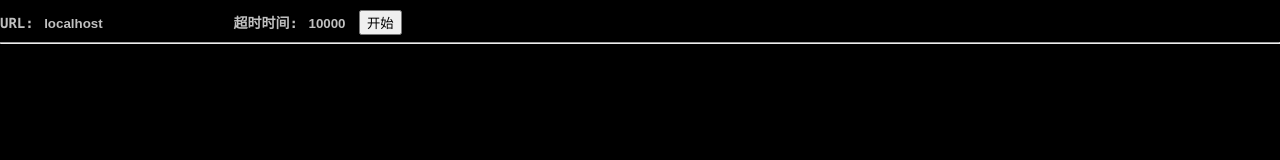
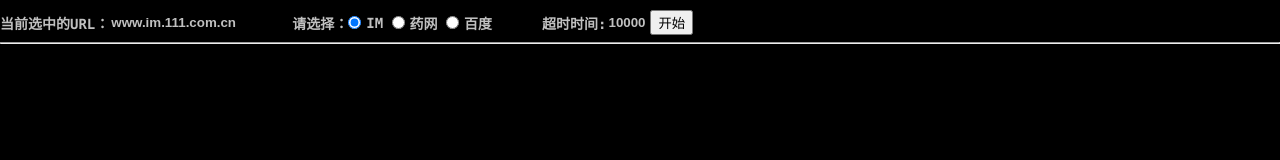
Before and after one commit to iplaycodex/checkNetworkStatus, a plain HTML site: page index.html in a window 1280 px wide. Drawn offline with Linux system fonts and the light colour scheme.

Commit message:
Update index.html
update

```diff
--- a/index.html
+++ b/index.html
@@ -20,12 +20,30 @@
 				margin: 10px 0;
 			}
 
+			#divInput {
+				display: flex;
+				align-items: center;
+			}
+
 			#txtURL,
 			#txtTimeout {
 				background: none;
 				border: none;
 				color: #C0C0C0;
 				font-weight: bold;
+			}
+
+			#radio-box {
+				margin-right: 50px;
+			}
+
+			#radio-box .item {
+				display: inline-flex;
+				align-items: center;
+			}
+
+			#radio-box .item input {
+				margin: 0 5px 0 0;
 			}
 
 			#divContent {
@@ -45,24 +63,30 @@
 
 	<body>
 		<div id="divInput">
-        <span>URL:</span>
+			<span>当前选中的URL：</span>
 			<input id="txtURL" type="text" />
+			<span>请选择：</span>
+			<div id="radio-box">
+				<label class="item"><input type="radio" name="target" id="im" value="www.im.111.com.cn" checked/>IM</label>
+				<label class="item"><input type="radio" name="target" id="yaowang" value="www.111.com.cn" />药网</label>
+				<label class="item"><input type="radio" name="target" id="baidu" value="www.baidu.com" />百度</label>
+			</div>
 			<span>超时时间:</span>
 			<input id="txtTimeout" type="text" value="10000" />
 			<input id="btnSwitch" type="button" value="开始" onclick="handleBtnClick()" />
-        <hr />
 		</div>
+		<hr/>
 		<div id="divContent"></div>
 		<script>
 			var intStartTime;
 			var objIMG = new Image();
 			objIMG.onerror = function() {
-            if (navigator.onLine) {
+				if(navigator.onLine) {
 					/*
 					 * 有回应,取消超时计时
 					 */
 					clearTimeout(intTimerID);
-                if (!bolIsRunning || bolIsTimeout)
+					if(!bolIsRunning || bolIsTimeout)
 						return;
 					var delay = new Date() - intStartTime;
 					println("来自 " +
@@ -93,7 +117,7 @@
 			}
 
 			function timeout() {
-            if (!bolIsRunning)
+				if(!bolIsRunning)
 					return;
 				bolIsTimeout = true;
 				objIMG.src = "X:\\";
@@ -114,17 +138,20 @@
 			var objBtn = $("btnSwitch");
 			var objContent = $("divContent");
 			var objTxtURL = $("txtURL");
-        objTxtURL.value = window.location.host;
+			var objRadioIm = $("im");
+			objTxtURL.value = objRadioIm.value;
+
+
 
 			function handleBtnClick() {
-            if (bolIsRunning) {
+				if(bolIsRunning) {
 					/*
 					 * 停止
 					 */
 					var intRecv = arrDelays.length;
 					var intLost = intSent - intRecv;
 					var sum = 0;
-                for (var i = 0; i < intRecv; i++)
+					for(var i = 0; i < intRecv; i++)
 						sum += arrDelays[i];
 					objBtn.value = "开始";
 					bolIsRunning = false;
@@ -142,7 +169,7 @@
 						" (" +
 						Math.floor(intLost / intSent * 100) +
 						"% 丢失),");
-                if (intRecv == 0)
+					if(intRecv == 0)
 						return;
 					println("往返行程的估计时间(毫秒为单位):");
 					println("　　最短 = " +
@@ -157,14 +184,14 @@
 					 * 开始
 					 */
 					strURL = objTxtURL.value;
-                if (strURL.length == 0)
+					if(strURL.length == 0)
 						return;
-                if (strURL.substring(0, 7).toLowerCase() != "http://")
+					if(strURL.substring(0, 7).toLowerCase() != "http://")
 						strURL = "http://" + strURL;
 					intTimeout = parseInt($("txtTimeout").value, 10);
-                if (isNaN(intTimeout))
+					if(isNaN(intTimeout))
 						intTimeout = 2000;
-                if (intTimeout < 1000)
+					if(intTimeout < 1000)
 						intTimeout = 1000;
 					objBtn.value = "停止 ";
 					bolIsRunning = true;
@@ -179,7 +206,7 @@
 
 			function println(str) {
 				var objDIV = document.createElement("div");
-            if (objDIV.innerText != null)
+				if(objDIV.innerText != null)
 					objDIV.innerText = str;
 				else
 					objDIV.textContent = str;
```
Lines whose indentation alone changed are shown as unchanged.
